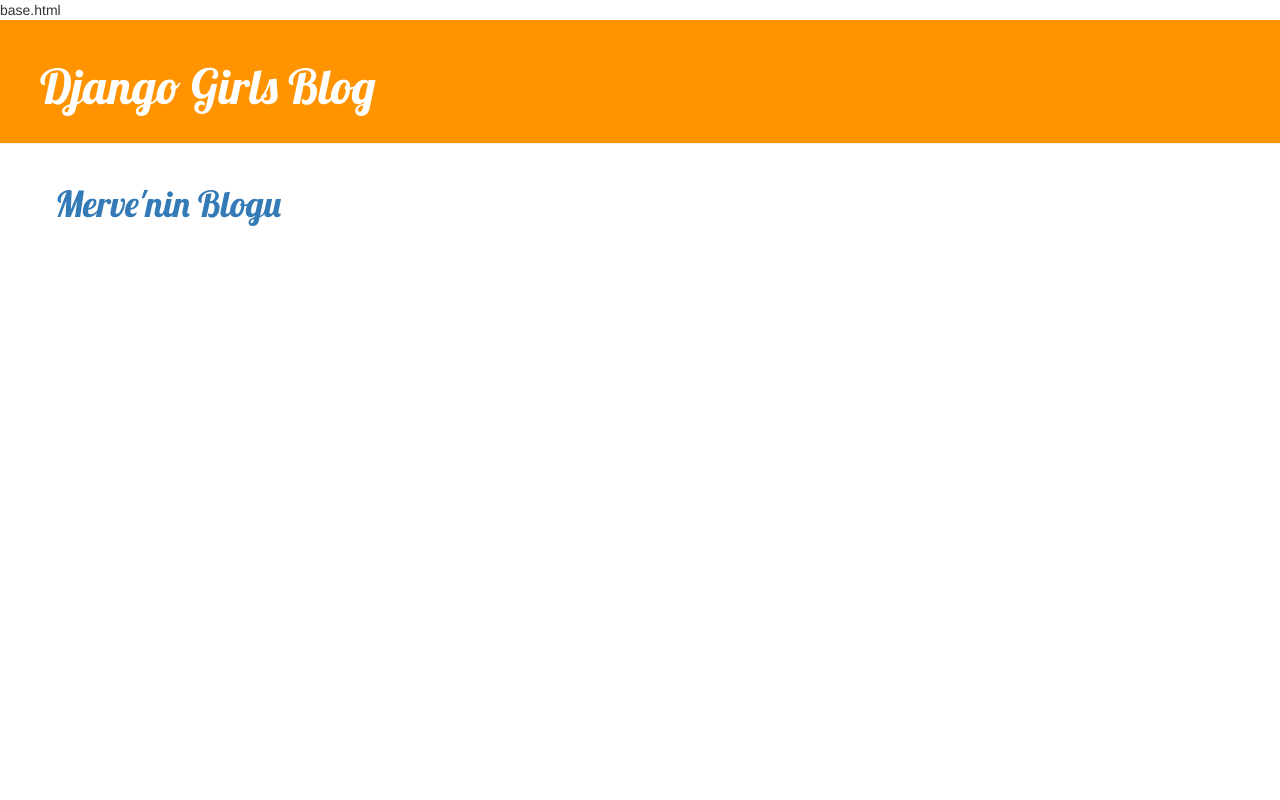
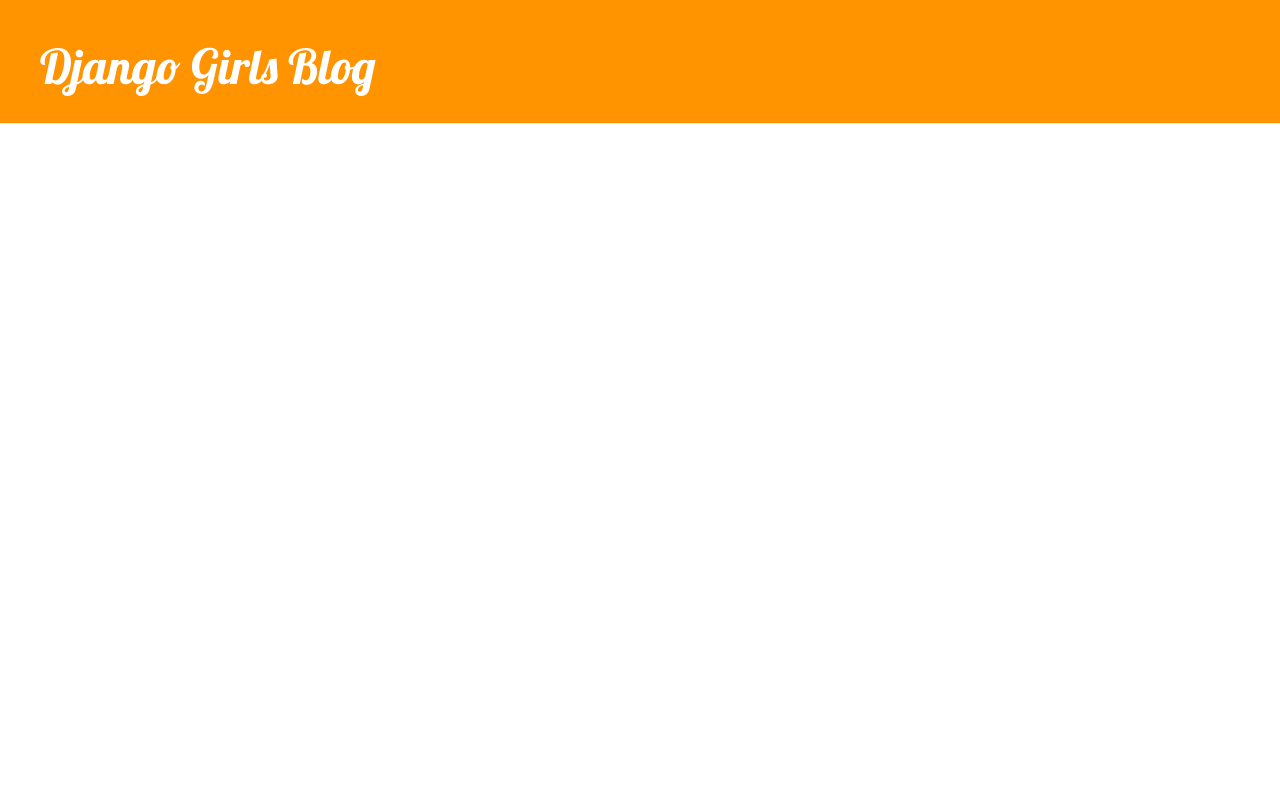
Before and after one commit to mervegungorr/blog, a Django app: page / in a window 1280 px wide. Run offline with Django 3.2, Linux system fonts and the light colour scheme; tables that the repository leaves empty hold one stand-in row (values such as "Sample post"); some libraries are stand-ins or nearby versions.

Commit message:
uygulamamızı extend ile genişlettik

```diff
--- a/blog/templates/blog/base.html
+++ b/blog/templates/blog/base.html
@@ -1,6 +1,4 @@
-base.html
-
- {% load staticfiles %}
+{% load staticfiles %}
 <html>
     <head>
         <title>Merve'nin Blogu</title>
@@ -24,18 +22,3 @@ base.html
     </div>
 </body>
 </html>
-<div class="content container">
-    <div class="row">
-        <div class="col-md-8">
-            {% for post in posts %}
-                <div class="post">
-                    <div class="date">
-                        {{ post.yayinlama_tarihi }}
-                    </div>
-                    <h1><a href="">{{ post.baslik }}</a></h1>
-                    <p>{{ post.yazi|linebreaks }}</p>
-                </div>
-            {% endfor %}
-        </div>
-    </div>
-</div>
--- a/blog/templates/blog/post_list.html
+++ b/blog/templates/blog/post_list.html
@@ -1,17 +1,13 @@
-            {% extends 'blog/base.html' %}
-            {% block content %}
+{% extends 'blog/base.html' %}
+{% block content %}
+{% for post in posts %}
+    <div class="post">
+        <div class="date">
+            {{ post.yayinlanma_tarihi }}
+        </div>
+        <h1><a href="">{{ post.baslik }}</a></h1>
+        <p>{{ post.yazi|linebreaks }}</p>
+    </div>
+{% endfor %}
 
-            <h1><a href="/">Merve'nin Blogu</a></h1>
-        </div>
-
-
-        {% for post in posts %}
-
-        <div class="post">
-            <p>published: 14.06.2014, 12:14</p>
-            <h1><a href="">İlk Blogum</a></h1>
-            <p>kodlar çalışırsa çok mutlu olurum</p>
-        </div>
-
-         {% endfor %}
-         {% endblock content %}
+{% endblock content %}
--- a/blog/views.py
+++ b/blog/views.py
@@ -5,4 +5,5 @@ from .models import Post
 
 def post_list(request):
     posts = Post.objects.filter(yayinlanma_tarihi__lte=timezone.now()).order_by('yayinlanma_tarihi')
+    print(posts)
     return render(request, 'blog/post_list.html', {'posts' : posts})
```
